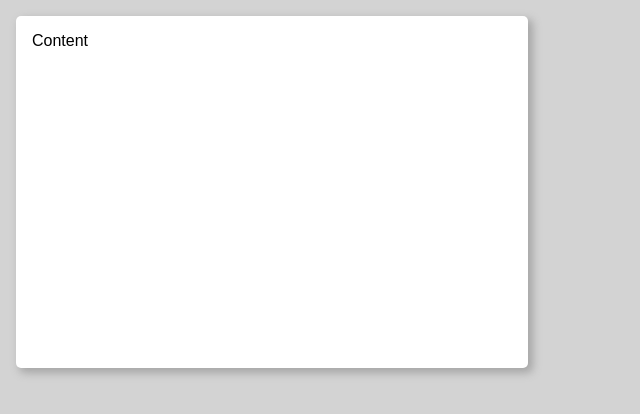
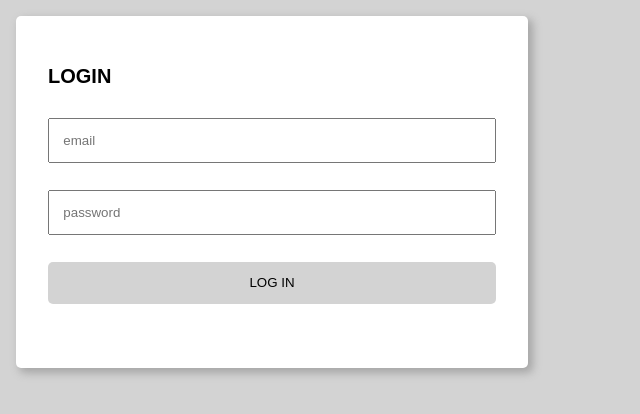
Before and after one commit to The-Naive-Bayesian/react-theme-switcher-form, a React (Create React App) app: page / in a window 1280 px wide. Shown: the top 414 px of the page, without its empty margins (0-640 px from the left). Built offline with nearby package versions, Linux system fonts and the light colour scheme; the HTML template or start-up script is replaced by a standard one.

Commit message:
Added basic, non-modifiable form component
Signed-off-by: Chris Emerson <chris.emerson@roledex.com>

```diff
--- a/src/App.tsx
+++ b/src/App.tsx
@@ -1,6 +1,7 @@
 import * as React from 'react';
 import './App.css';
 import Card from "./components/card";
+import Form from "./components/form";
 
 class App extends React.Component {
     public render() {
@@ -8,7 +9,7 @@ class App extends React.Component {
             <div className="App">
                 <main>
                     <Card>
-                        Content
+                        <Form/>
                     </Card>
                 </main>
             </div>
--- /dev/null
+++ b/src/components/form.css
@@ -0,0 +1,26 @@
+form {
+    display: flex;
+    flex-direction: column;
+    padding: 1em;
+}
+
+h2 {
+    font-size: 1.25em;
+    text-transform: uppercase;
+}
+
+input {
+    padding: 1em;
+    margin: 1em 0;
+}
+
+button {
+    padding: 1em;
+    margin: 1em 0;
+    border: 0;
+    background: lightgray;
+    box-shadow: none;
+    border-radius: 5px;
+    text-transform: uppercase;
+    cursor: pointer;
+}
--- /dev/null
+++ b/src/components/form.tsx
@@ -0,0 +1,17 @@
+import * as React from "react";
+import './form.css';
+
+class Form extends React.Component {
+    public render() {
+        return (
+            <form>
+                <h2>Login</h2>
+                <input type={'email'} name={'email'} placeholder={'email'}/>
+                <input type={'password'} name={'password'} placeholder={'password'}/>
+                <button type={'submit'}>Log In</button>
+            </form>
+        );
+    }
+}
+
+export default Form;
```
Also changed, not shown: 1 other file (tests, documents, lock files or other folders).
